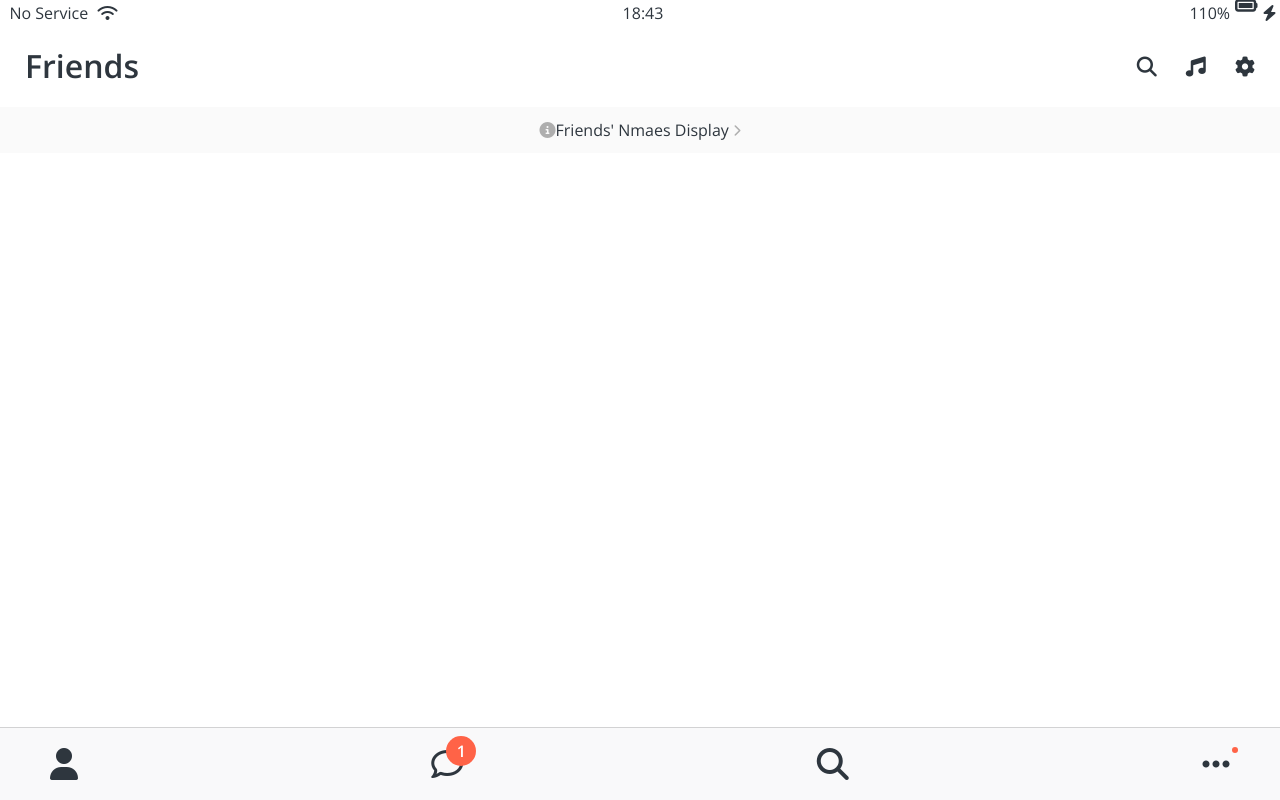
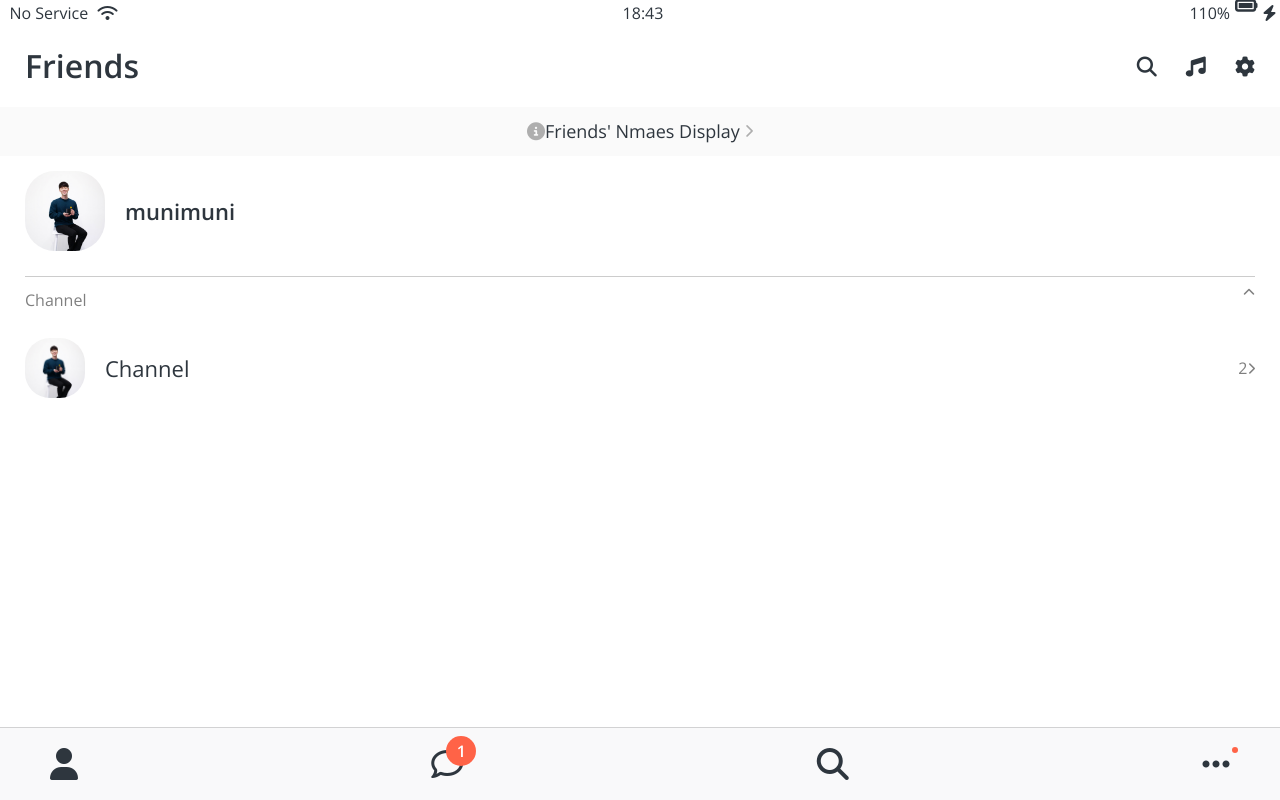
Before and after one commit to muni6983/kokoa-clone-2020, a plain HTML site: page friends.html in a window 1280 px wide. Drawn offline with nearby package versions, Linux system fonts and the light colour scheme.

Commit message:
3finishi.css

```diff
--- a/css/components/screen-header.css
+++ b/css/components/screen-header.css
@@ -3,7 +3,7 @@
   display: flex;
   justify-content: space-between;
   align-items: center;
-  padding: 25px;
+  padding: var(--horizontal-space);
 }
 .screen-header__title {
   font-size: 32px;
--- /dev/null
+++ b/css/components/user-components.css
@@ -0,0 +1,53 @@
+.user-component {
+  justify-content: space-between;
+}
+.user-component,
+.user-component__column:first-child {
+  display: flex;
+  align-items: center;
+}
+.user-component__avatar {
+  width: 70px;
+  height: 70px;
+  border-radius: 30px;
+  margin-right: 20px;
+}
+.user-component__title {
+  font-weight: 600;
+  font-size: 22px;
+}
+.user-component__subtitle {
+  margin-top: 5px;
+  font-size: 17px;
+  color: rgba(0, 0, 0, 0.5);
+}
+.user-component__avatar--xl {
+  width: 80px;
+  height: 80px;
+}
+.friends-screen {
+  padding: 0px var(--horizontal-space);
+}
+
+.user-component__avatar--sm {
+  width: 60px;
+  height: 60px;
+  border-radius: 25px;
+}
+.user-component__title--not-bold {
+  font-weight: 400;
+}
+.friends-screen__channel {
+  margin-top: 25px;
+  border-top: 1px solid rgba(0, 0, 0, 0.2);
+  padding-top: 15px;
+}
+.friends-screen__channel-header {
+  margin-bottom: 30px;
+  display: flex;
+  justify-content: space-between;
+  color: rgba(0, 0, 0, 0.5);
+}
+.user-component__column:last-child {
+  color: rgba(0, 0, 0, 0.5);
+}
--- a/css/screens/friends.css
+++ b/css/screens/friends.css
@@ -3,9 +3,25 @@
   display: block;
   background-color: #fafafa;
   padding: 15px 0px;
-  font-size: 16px;
+  font-size: 18px;
+  margin-bottom: 15px;
 }
 
 #friends-display-link i {
   color: rgba(0, 0, 0, 0.3);
 }
+.friends-screen {
+  padding: 0px var(--horizontal-space);
+}
+
+.friends-screen__channel {
+  margin-top: 25px;
+  border-top: 1px solid rgba(0, 0, 0, 0.2);
+  padding-top: 15px;
+}
+.friends-screen__channel-header {
+  margin-bottom: 30px;
+  display: flex;
+  justify-content: space-between;
+  color: rgba(0, 0, 0, 0.5);
+}
--- a/css/styles.css
+++ b/css/styles.css
@@ -6,6 +6,7 @@
 @import "components/status-bar.css";
 @import "components/nav-bar.css";
 @import "components/screen-header.css";
+@import "components/user-components.css";
 
 /* Screens*/
 @import "screens/login.css";
--- a/css/variables.css
+++ b/css/variables.css
@@ -1,3 +1,4 @@
 :root {
   --yellow: #fae100;
+  --horizontal-space: 25px;
 }
--- a/friends.html
+++ b/friends.html
@@ -34,7 +34,43 @@
       <i class="fas fa-info-circle"></i>Friends' Nmaes Display
       <i class="fas fa-chevron-right fa-xs"></i>
     </a>
-
+    <main class="friends-screen">
+      <div class="user-component">
+        <div class="user-component__column">
+          <img
+            src="image/프로필사진.png"
+            class="user-component__avatar user-component__avatar--xl"
+          />
+          <div class="user-component__text">
+            <h4 class="user-component__title">munimuni</h4>
+            <!--<h6 class="user-component__subtitle">this text whatever</h6>-->
+          </div>
+        </div>
+        <div class="user-component__column"></div>
+      </div>
+      <div class="friends-screen__channel">
+        <div class="friends-screen__channel-header">
+          <span>Channel</span>
+          <i class="fas fa-chevron-up fa-xs"></i>
+        </div>
+        <div class="user-component">
+          <div class="user-component__column">
+            <img
+              src="image/프로필사진.png"
+              class="user-component__avatar user-component__avatar--sm"
+            />
+            <div class="user-component__text">
+              <h4 class="user-component__title user-component__title--not-bold">
+                Channel
+              </h4>
+            </div>
+          </div>
+          <div class="user-component__column">
+            <span>2<i class="fas fa-chevron-right fa-xs"></i></span>
+          </div>
+        </div>
+      </div>
+    </main>
     <nav class="nav">
       <ul class="nav__list">
         <li class="nav__btn">
```
Also changed, not shown: image/프로필사진.png (added).
